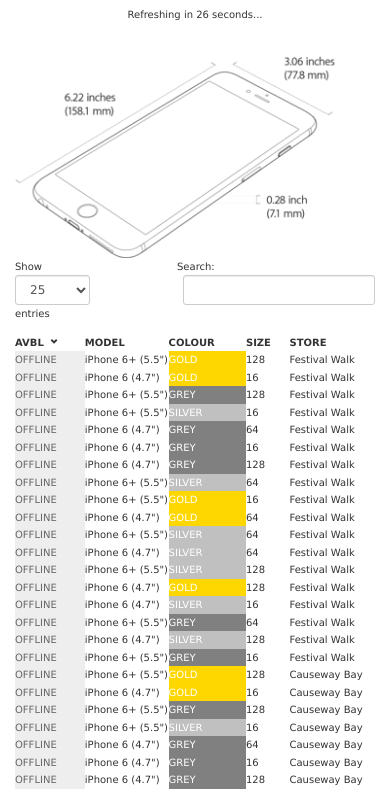
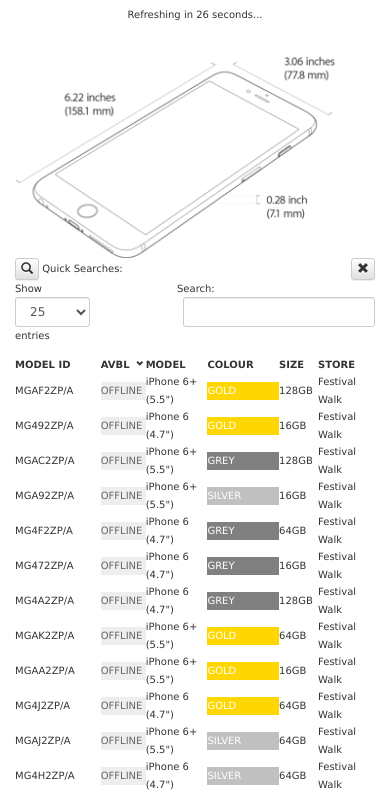
Before and after one commit to williamli/iphone6-stock-panel-hk, a plain HTML site: page index.html in a window 390 px wide. Shown: the part 49-844 px from the top of the page. Drawn offline with nearby package versions, Linux system fonts and the light colour scheme; no server answers.

Commit message:
update product data to fix bug with silver iphone 6+, implemented quicksearch

```diff
--- a/css/main.css
+++ b/css/main.css
@@ -132,3 +132,12 @@ div.dataTables_filter label {
 	float: none;
 	margin-top: 10px;
 }
+
+#quickSearch {
+	text-align: left;
+}
+
+#quickSearch .filters {
+	display:  none;
+
+}
--- a/index.html
+++ b/index.html
@@ -39,7 +39,7 @@
         	//MG4F2ZP/A iPhone 6 Grey 64 $6388
         	//MG472ZP/A iPhone 6 Grey 16 $5588
         	//MG4A2ZP/A iPhone 6 Grey 128 $7188
-    	    //MGAK2ZP/A iPhone 6 Plus Silver 64 $7188
+    	    //MGAK2ZP/A iPhone 6 Plus Gold 64 $7188
     	    //MGAA2ZP/A iPhone 6 Plus Gold 16 $6388
     	    //MG4J2ZP/A iPhone 6 Gold 64 $6388
     	    //MGAJ2ZP/A iPhone 6 Plus Silver 64 $7188
@@ -67,7 +67,7 @@
         	        "store" : "Festival Walk",
         	        "model": "iPhone 6+ (5.5\")",
         	        "colour": "<div class='device-colour gold'>gold</div>",
-        	        "storage": "128",
+        	        "storage": "128GB",
         	        "price": "$8088",
         	        "available": "<div class='availability offline'>offline</div>"
         	    },
@@ -78,7 +78,7 @@
         	        "store" : "Festival Walk",
         	        "model": "iPhone 6 (4.7\")",
         	        "colour": "<div class='device-colour gold'>gold</div>",
-        	        "storage": "16",
+        	        "storage": "16GB",
         	        "price": "$5588",
         	        "available": "<div class='availability offline'>offline</div>"
         	    },
@@ -89,7 +89,7 @@
         	        "store" : "Festival Walk",
         	        "model": "iPhone 6+ (5.5\")",
         	        "colour": "<div class='device-colour grey'>grey</div>",
-        	        "storage": "128",
+        	        "storage": "128GB",
         	        "price": "$8088",
         	        "available": "<div class='availability offline'>offline</div>"
         	    },
@@ -100,7 +100,7 @@
         	        "store" : "Festival Walk",
         	        "model": "iPhone 6+ (5.5\")",
         	        "colour": "<div class='device-colour silver'>silver</div>",
-        	        "storage": "16",
+        	        "storage": "16GB",
         	        "price": "$6388",
         	        "available": "<div class='availability offline'>offline</div>"
         	    },
@@ -112,7 +112,7 @@
         	        "store" : "Festival Walk",
         	        "model": "iPhone 6 (4.7\")",
         	        "colour": "<div class='device-colour grey'>grey</div>",
-        	        "storage": "64",
+        	        "storage": "64GB",
         	        "price": "$6388",
         	        "available": "<div class='availability offline'>offline</div>"
         	    },
@@ -123,7 +123,7 @@
         	        "store" : "Festival Walk",
         	        "model": "iPhone 6 (4.7\")",
         	        "colour": "<div class='device-colour grey'>grey</div>",
-        	        "storage": "16",
+        	        "storage": "16GB",
         	        "price": "$5588",
         	        "available": "<div class='availability offline'>offline</div>"
         	    },
@@ -135,19 +135,19 @@
         	        "store" : "Festival Walk",
         	        "model": "iPhone 6 (4.7\")",
         	        "colour": "<div class='device-colour grey'>grey</div>",
-        	        "storage": "128",
+        	        "storage": "128GB",
         	        "price": "$7188",
         	        "available": "<div class='availability offline'>offline</div>"
         	    },
 
-        	    //MGAK2ZP/A iPhone 6 Plus Silver 64 $7188
+        	    //MGAK2ZP/A iPhone 6 Plus Gold 64 $7188
         	    {
         	        "model_id": "MGAK2ZP/A",
         	        "store_id": "R485",
         	        "store" : "Festival Walk",
         	        "model": "iPhone 6+ (5.5\")",
-        	        "colour": "<div class='device-colour silver'>silver</div>",
-        	        "storage": "64",
+        	        "colour": "<div class='device-colour gold'>gold</div>",
+        	        "storage": "64GB",
         	        "price": "$7188",
         	        "available": "<div class='availability offline'>offline</div>"
         	    },
@@ -159,7 +159,7 @@
         	        "store" : "Festival Walk",
         	        "model": "iPhone 6+ (5.5\")",
         	        "colour": "<div class='device-colour gold'>gold</div>",
-        	        "storage": "16",
+        	        "storage": "16GB",
         	        "price": "$6388",
         	        "available": "<div class='availability offline'>offline</div>"
         	    },
@@ -171,7 +171,7 @@
         	        "store" : "Festival Walk",
         	        "model": "iPhone 6 (4.7\")",
         	        "colour": "<div class='device-colour gold'>gold</div>",
-        	        "storage": "64",
+        	        "storage": "64GB",
         	        "price": "$6388",
         	        "available": "<div class='availability offline'>offline</div>"
         	    },
@@ -183,7 +183,7 @@
         	        "store" : "Festival Walk",
         	        "model": "iPhone 6+ (5.5\")",
         	        "colour": "<div class='device-colour silver'>silver</div>",
-        	        "storage": "64",
+        	        "storage": "64GB",
         	        "price": "$7188",
         	        "available": "<div class='availability offline'>offline</div>"
         	    },
@@ -195,7 +195,7 @@
         	        "store" : "Festival Walk",
         	        "model": "iPhone 6 (4.7\")",
         	        "colour": "<div class='device-colour silver'>silver</div>",
-        	        "storage": "64",
+        	        "storage": "64GB",
         	        "price": "$6388",
         	        "available": "<div class='availability offline'>offline</div>"
         	    },
@@ -207,7 +207,7 @@
         	        "store" : "Festival Walk",
         	        "model": "iPhone 6+ (5.5\")",
         	        "colour": "<div class='device-colour silver'>silver</div>",
-        	        "storage": "128",
+        	        "storage": "128GB",
         	        "price": "$8088",
         	        "available": "<div class='availability offline'>offline</div>"
         	    },
@@ -218,7 +218,7 @@
         	        "store" : "Festival Walk",
         	        "model": "iPhone 6 (4.7\")",
         	        "colour": "<div class='device-colour gold'>gold</div>",
-        	        "storage": "128",
+        	        "storage": "128GB",
         	        "price": "$7188",
         	        "available": "<div class='availability offline'>offline</div>"
         	    },
@@ -229,7 +229,7 @@
         	        "store" : "Festival Walk",
         	        "model": "iPhone 6 (4.7\")",
         	        "colour": "<div class='device-colour silver'>silver</div>",
-        	        "storage": "16",
+        	        "storage": "16GB",
         	        "price": "$5588",
         	        "available": "<div class='availability offline'>offline</div>"
         	    },
@@ -240,7 +240,7 @@
         	        "store" : "Festival Walk",
         	        "model": "iPhone 6+ (5.5\")",
         	        "colour": "<div class='device-colour grey'>grey</div>",
-        	        "storage": "64",
+        	        "storage": "64GB",
         	        "price": "$7188",
         	        "available": "<div class='availability offline'>offline</div>"
         	    },
@@ -252,7 +252,7 @@
         	        "store" : "Festival Walk",
         	        "model": "iPhone 6 (4.7\")",
         	        "colour": "<div class='device-colour silver'>silver</div>",
-        	        "storage": "128",
+        	        "storage": "128GB",
         	        "price": "$7188",
         	        "available": "<div class='availability offline'>offline</div>"
         	    },
@@ -264,7 +264,7 @@
         	        "store" : "Festival Walk",
         	        "model": "iPhone 6+ (5.5\")",
         	        "colour": "<div class='device-colour grey'>grey</div>",
-        	        "storage": "16",
+        	        "storage": "16GB",
         	        "price": "$6388",
         	        "available": "<div class='availability offline'>offline</div>"
         	    },
@@ -277,7 +277,7 @@
         	        "store" : "Causeway Bay",
         	        "model": "iPhone 6+ (5.5\")",
         	        "colour": "<div class='device-colour gold'>gold</div>",
-        	        "storage": "128",
+        	        "storage": "128GB",
         	        "price": "$8088",
         	        "available": "<div class='availability offline'>offline</div>"
         	    },
@@ -288,7 +288,7 @@
         	        "store" : "Causeway Bay",
         	        "model": "iPhone 6 (4.7\")",
         	        "colour": "<div class='device-colour gold'>gold</div>",
-        	        "storage": "16",
+        	        "storage": "16GB",
         	        "price": "$5588",
         	        "available": "<div class='availability offline'>offline</div>"
         	    },
@@ -299,7 +299,7 @@
         	        "store" : "Causeway Bay",
         	        "model": "iPhone 6+ (5.5\")",
         	        "colour": "<div class='device-colour grey'>grey</div>",
-        	        "storage": "128",
+        	        "storage": "128GB",
         	        "price": "$8088",
         	        "available": "<div class='availability offline'>offline</div>"
         	    },
@@ -310,7 +310,7 @@
         	        "store" : "Causeway Bay",
         	        "model": "iPhone 6+ (5.5\")",
         	        "colour": "<div class='device-colour silver'>silver</div>",
-        	        "storage": "16",
+        	        "storage": "16GB",
         	        "price": "$6388",
         	        "available": "<div class='availability offline'>offline</div>"
         	    },
@@ -322,7 +322,7 @@
         	        "store" : "Causeway Bay",
         	        "model": "iPhone 6 (4.7\")",
         	        "colour": "<div class='device-colour grey'>grey</div>",
-        	        "storage": "64",
+        	        "storage": "64GB",
         	        "price": "$6388",
         	        "available": "<div class='availability offline'>offline</div>"
         	    },
@@ -333,7 +333,7 @@
         	        "store" : "Causeway Bay",
         	        "model": "iPhone 6 (4.7\")",
         	        "colour": "<div class='device-colour grey'>grey</div>",
-        	        "storage": "16",
+        	        "storage": "16GB",
         	        "price": "$5588",
         	        "available": "<div class='availability offline'>offline</div>"
         	    },
@@ -345,19 +345,19 @@
         	        "store" : "Causeway Bay",
         	        "model": "iPhone 6 (4.7\")",
         	        "colour": "<div class='device-colour grey'>grey</div>",
-        	        "storage": "128",
+        	        "storage": "128GB",
         	        "price": "$7188",
         	        "available": "<div class='availability offline'>offline</div>"
         	    },
 
-        	    //MGAK2ZP/A iPhone 6 Plus Silver 64 $7188
+        	    //MGAK2ZP/A iPhone 6 Plus Gold 64 $7188
         	    {
         	        "model_id": "MGAK2ZP/A",
         	        "store_id": "R409",
         	        "store" : "Causeway Bay",
         	        "model": "iPhone 6+ (5.5\")",
-        	        "colour": "<div class='device-colour silver'>silver</div>",
-        	        "storage": "64",
+        	        "colour": "<div class='device-colour gold'>gold</div>",
+        	        "storage": "64GB",
         	        "price": "$7188",
         	        "available": "<div class='availability offline'>offline</div>"
         	    },
@@ -369,7 +369,7 @@
         	        "store" : "Causeway Bay",
         	        "model": "iPhone 6+ (5.5\")",
         	        "colour": "<div class='device-colour gold'>gold</div>",
-        	        "storage": "16",
+        	        "storage": "16GB",
         	        "price": "$6388",
         	        "available": "<div class='availability offline'>offline</div>"
         	    },
@@ -381,7 +381,7 @@
         	        "store" : "Causeway Bay",
         	        "model": "iPhone 6 (4.7\")",
         	        "colour": "<div class='device-colour gold'>gold</div>",
-        	        "storage": "64",
+        	        "storage": "64GB",
         	        "price": "$6388",
         	        "available": "<div class='availability offline'>offline</div>"
         	    },
@@ -393,7 +393,7 @@
         	        "store" : "Causeway Bay",
         	        "model": "iPhone 6+ (5.5\")",
         	        "colour": "<div class='device-colour silver'>silver</div>",
-        	        "storage": "64",
+        	        "storage": "64GB",
         	        "price": "$7188",
         	        "available": "<div class='availability offline'>offline</div>"
         	    },
@@ -405,7 +405,7 @@
         	        "store" : "Causeway Bay",
         	        "model": "iPhone 6 (4.7\")",
         	        "colour": "<div class='device-colour silver'>silver</div>",
-        	        "storage": "64",
+        	        "storage": "64GB",
         	        "price": "$6388",
         	        "available": "<div class='availability offline'>offline</div>"
         	    },
@@ -417,7 +417,7 @@
         	        "store" : "Causeway Bay",
         	        "model": "iPhone 6+ (5.5\")",
         	        "colour": "<div class='device-colour silver'>silver</div>",
-        	        "storage": "128",
+        	        "storage": "128GB",
         	        "price": "$8088",
         	        "available": "<div class='availability offline'>offline</div>"
         	    },
@@ -428,7 +428,7 @@
         	        "store" : "Causeway Bay",
         	        "model": "iPhone 6 (4.7\")",
         	        "colour": "<div class='device-colour gold'>gold</div>",
-        	        "storage": "128",
+        	        "storage": "128GB",
         	        "price": "$7188",
         	        "available": "<div class='availability offline'>offline</div>"
         	    },
@@ -439,7 +439,7 @@
         	        "store" : "Causeway Bay",
         	        "model": "iPhone 6 (4.7\")",
         	        "colour": "<div class='device-colour silver'>silver</div>",
-        	        "storage": "16",
+        	        "storage": "16GB",
         	        "price": "$5588",
         	        "available": "<div class='availability offline'>offline</div>"
         	    },
@@ -450,7 +450,7 @@
         	        "store" : "Causeway Bay",
         	        "model": "iPhone 6+ (5.5\")",
         	        "colour": "<div class='device-colour grey'>grey</div>",
-        	        "storage": "64",
+        	        "storage": "64GB",
         	        "price": "$7188",
         	        "available": "<div class='availability offline'>offline</div>"
         	    },
@@ -462,7 +462,7 @@
         	        "store" : "Causeway Bay",
         	        "model": "iPhone 6 (4.7\")",
         	        "colour": "<div class='device-colour silver'>silver</div>",
-        	        "storage": "128",
+        	        "storage": "128GB",
         	        "price": "$7188",
         	        "available": "<div class='availability offline'>offline</div>"
         	    },
@@ -474,7 +474,7 @@
         	        "store" : "Causeway Bay",
         	        "model": "iPhone 6+ (5.5\")",
         	        "colour": "<div class='device-colour grey'>grey</div>",
-        	        "storage": "16",
+        	        "storage": "16GB",
         	        "price": "$6388",
         	        "available": "<div class='availability offline'>offline</div>"
         	    },
@@ -488,7 +488,7 @@
         	        "store" : "IFC Mall",
         	        "model": "iPhone 6+ (5.5\")",
         	        "colour": "<div class='device-colour gold'>gold</div>",
-        	        "storage": "128",
+        	        "storage": "128GB",
         	        "price": "$8088",
         	        "available": "<div class='availability offline'>offline</div>"
         	    },
@@ -499,7 +499,7 @@
         	        "store" : "IFC Mall",
         	        "model": "iPhone 6 (4.7\")",
         	        "colour": "<div class='device-colour gold'>gold</div>",
-        	        "storage": "16",
+        	        "storage": "16GB",
         	        "price": "$5588",
         	        "available": "<div class='availability offline'>offline</div>"
         	    },
@@ -510,7 +510,7 @@
         	        "store" : "IFC Mall",
         	        "model": "iPhone 6+ (5.5\")",
         	        "colour": "<div class='device-colour grey'>grey</div>",
-        	        "storage": "128",
+        	        "storage": "128GB",
         	        "price": "$8088",
         	        "available": "<div class='availability offline'>offline</div>"
         	    },
@@ -521,7 +521,7 @@
         	        "store" : "IFC Mall",
         	        "model": "iPhone 6+ (5.5\")",
         	        "colour": "<div class='device-colour silver'>silver</div>",
-        	        "storage": "16",
+        	        "storage": "16GB",
         	        "price": "$6388",
         	        "available": "<div class='availability offline'>offline</div>"
         	    },
@@ -533,7 +533,7 @@
         	        "store" : "IFC Mall",
         	        "model": "iPhone 6 (4.7\")",
         	        "colour": "<div class='device-colour grey'>grey</div>",
-        	        "storage": "64",
+        	        "storage": "64GB",
         	        "price": "$6388",
         	        "available": "<div class='availability offline'>offline</div>"
         	    },
@@ -544,7 +544,7 @@
         	        "store" : "IFC Mall",
         	        "model": "iPhone 6 (4.7\")",
         	        "colour": "<div class='device-colour grey'>grey</div>",
-        	        "storage": "16",
+        	        "storage": "16GB",
         	        "price": "$5588",
         	        "available": "<div class='availability offline'>offline</div>"
         	    },
@@ -556,19 +556,19 @@
         	        "store" : "IFC Mall",
         	        "model": "iPhone 6 (4.7\")",
         	        "colour": "<div class='device-colour grey'>grey</div>",
-        	        "storage": "128",
+        	        "storage": "128GB",
         	        "price": "$7188",
         	        "available": "<div class='availability offline'>offline</div>"
         	    },
 
-        	    //MGAK2ZP/A iPhone 6 Plus Silver 64 $7188
+        	    //MGAK2ZP/A iPhone 6 Plus Gold 64 $7188
         	    {
         	        "model_id": "MGAK2ZP/A",
         	        "store_id": "R428",
         	        "store" : "IFC Mall",
         	        "model": "iPhone 6+ (5.5\")",
-        	        "colour": "<div class='device-colour silver'>silver</div>",
-        	        "storage": "64",
+        	        "colour": "<div class='device-colour gold'>gold</div>",
+        	        "storage": "64GB",
         	        "price": "$7188",
         	        "available": "<div class='availability offline'>offline</div>"
         	    },
@@ -580,7 +580,7 @@
         	        "store" : "IFC Mall",
         	        "model": "iPhone 6+ (5.5\")",
         	        "colour": "<div class='device-colour gold'>gold</div>",
-        	        "storage": "16",
+        	        "storage": "16GB",
         	        "price": "$6388",
         	        "available": "<div class='availability offline'>offline</div>"
         	    },
@@ -592,7 +592,7 @@
         	        "store" : "IFC Mall",
         	        "model": "iPhone 6 (4.7\")",
         	        "colour": "<div class='device-colour gold'>gold</div>",
-        	        "storage": "64",
+        	        "storage": "64GB",
         	        "price": "$6388",
         	        "available": "<div class='availability offline'>offline</div>"
         	    },
@@ -604,7 +604,7 @@
         	        "store" : "IFC Mall",
         	        "model": "iPhone 6+ (5.5\")",
         	        "colour": "<div class='device-colour silver'>silver</div>",
-        	        "storage": "64",
+        	        "storage": "64GB",
         	        "price": "$7188",
         	        "available": "<div class='availability offline'>offline</div>"
         	    },
@@ -616,7 +616,7 @@
         	        "store" : "IFC Mall",
         	        "model": "iPhone 6 (4.7\")",
         	        "colour": "<div class='device-colour silver'>silver</div>",
-        	        "storage": "64",
+        	        "storage": "64GB",
         	        "price": "$6388",
         	        "available": "<div class='availability offline'>offline</div>"
         	    },
@@ -628,7 +628,7 @@
         	        "store" : "IFC Mall",
         	        "model": "iPhone 6+ (5.5\")",
         	        "colour": "<div class='device-colour silver'>silver</div>",
-        	        "storage": "128",
+        	        "storage": "128GB",
         	        "price": "$8088",
         	        "available": "<div class='availability offline'>offline</div>"
         	    },
@@ -639,7 +639,7 @@
         	        "store" : "IFC Mall",
         	        "model": "iPhone 6 (4.7\")",
         	        "colour": "<div class='device-colour gold'>gold</div>",
-        	        "storage": "128",
+        	        "storage": "128GB",
         	        "price": "$7188",
         	        "available": "<div class='availability offline'>offline</div>"
         	    },
@@ -650,7 +650,7 @@
         	        "store" : "IFC Mall",
         	        "model": "iPhone 6 (4.7\")",
         	        "colour": "<div class='device-colour silver'>silver</div>",
-        	        "storage": "16",
+        	        "storage": "16GB",
         	        "price": "$5588",
         	        "available": "<div class='availability offline'>offline</div>"
         	    },
@@ -661,7 +661,7 @@
         	        "store" : "IFC Mall",
         	        "model": "iPhone 6+ (5.5\")",
         	        "colour": "<div class='device-colour grey'>grey</div>",
-        	        "storage": "64",
+        	        "storage": "64GB",
         	        "price": "$7188",
         	        "available": "<div class='availability offline'>offline</div>"
         	    },
@@ -673,7 +673,7 @@
         	        "store" : "IFC Mall",
         	        "model": "iPhone 6 (4.7\")",
         	        "colour": "<div class='device-colour silver'>silver</div>",
-        	        "storage": "128",
+        	        "storage": "128GB",
         	        "price": "$7188",
         	        "available": "<div class='availability offline'>offline</div>"
         	    },
@@ -685,7 +685,7 @@
         	        "store" : "IFC Mall",
         	        "model": "iPhone 6+ (5.5\")",
         	        "colour": "<div class='device-colour grey'>grey</div>",
-        	        "storage": "16",
+        	        "storage": "16GB",
         	        "price": "$6388",
         	        "available": "<div class='availability offline'>offline</div>"
         	    },
@@ -725,6 +725,65 @@
 	      		<img src="img/hero.png"/>
 	      	</div>
 	      </div>
+
+	      <div class="row" id="quickSearch">
+	      	<div class="col-xs-8">
+		      	<button type="button" class="btn btn-default btn-xs" onclick="toggleSearch()">
+		      	  <span class="glyphicon glyphicon-search"></span>
+		      	</button>
+		      	Quick Searches:
+
+	      	</div>
+	      	<div class="col-xs-4" style="text-align: right;">
+
+	      		<button type="button" class="btn btn-default btn-xs" onclick="clearQuickSearch()">
+	      		  <span class="glyphicon glyphicon-remove"></span>
+	      		</button>
+
+	      	</div>
+	      	<div class="col-xs-12 filters">
+	      		<button type="button" class="btn btn-default btn-xs" onclick="searchModel('4.7')">
+	      		  iPhone 6
+	      		</button>
+	      		<button type="button" class="btn btn-default btn-xs" onclick="searchModel('5.5')">
+	      		  iPhone 6+
+	      		</button>
+	      	</div>
+	      	<div class="col-xs-12 filters">
+	      		<button type="button" class="btn btn-default btn-xs" onclick="searchColour('silver')">
+	      		  SILVER
+	      		</button>
+	      		<button type="button" class="btn btn-default btn-xs" onclick="searchColour('gold')">
+	      		  GOLD
+	      		</button>
+	      		<button type="button" class="btn btn-default btn-xs" onclick="searchColour('grey')">
+	      		  GREY
+	      		</button>
+	      	</div>
+	      	<div class="col-xs-12 filters">
+	      		<button type="button" class="btn btn-default btn-xs" onclick="searchSize('128GB')">
+	      		  128GB
+	      		</button>
+	      		<button type="button" class="btn btn-default btn-xs" onclick="searchSize('64GB')">
+	      		  64GB
+	      		</button>
+	      		<button type="button" class="btn btn-default btn-xs" onclick="searchSize('16GB')">
+	      		  16GB
+	      		</button>
+	      	</div>
+	      	<div class="col-xs-12 filters">
+	      		<button type="button" class="btn btn-default btn-xs" onclick="searchStore('Causeway Bay')">
+	      		  Causeway Bay
+	      		</button>
+	      		<button type="button" class="btn btn-default btn-xs" onclick="searchStore('IFC Mall')">
+	      		  IFC Mall
+	      		</button>
+	      		<button type="button" class="btn btn-default btn-xs" onclick="searchStore('Festival Walk')">
+	      		  Festival Walk
+	      		</button>
+	      	</div>
+	      </div>
+
 
 	      <div class="row">
 		      <div class="col-xs-12">
@@ -817,7 +876,7 @@
         	  		"<'row'<'col-xs-12't>>" +
         	  		"<'row'<'col-xs-12'i><'col-xs-12'p>>",
         	  	columns: [
-        	  		{data: 'model_id', visible: false},
+        	  		{data: 'model_id', visible: true},
         	  		{data: 'available'},
         	  		{data: 'model'},
         	  		{data: 'colour'},
@@ -871,6 +930,26 @@
         		var t = $('#stockPanel').DataTable();
         		t.search(quickSearchModel+" "+quickSearchSize+" "+quickSearchStore+" "+quickSearchColour);
         		t.draw();
+        	}
+
+        	function searchModel(s) {
+        		quickSearchModel = s;
+        		applyQuickSearch();
+        	}
+
+        	function searchSize(s) {
+        		quickSearchSize = s;
+        		applyQuickSearch();
+        	}
+
+        	function searchStore(s) {
+        		quickSearchStore = s;
+        		applyQuickSearch();
+        	}
+
+        	function searchColour(s) {
+        		quickSearchColour = s;
+        		applyQuickSearch();
         	}
 
         	function clearQuickSearch() {
@@ -997,6 +1076,11 @@
         	function timestamp() {
 	        	return new Date().getTime();
         	}
+
+
+        	function toggleSearch() {
+        		$('#quickSearch .filters').toggle();
+        	}
         </script>
     </body>
 </html>
```
